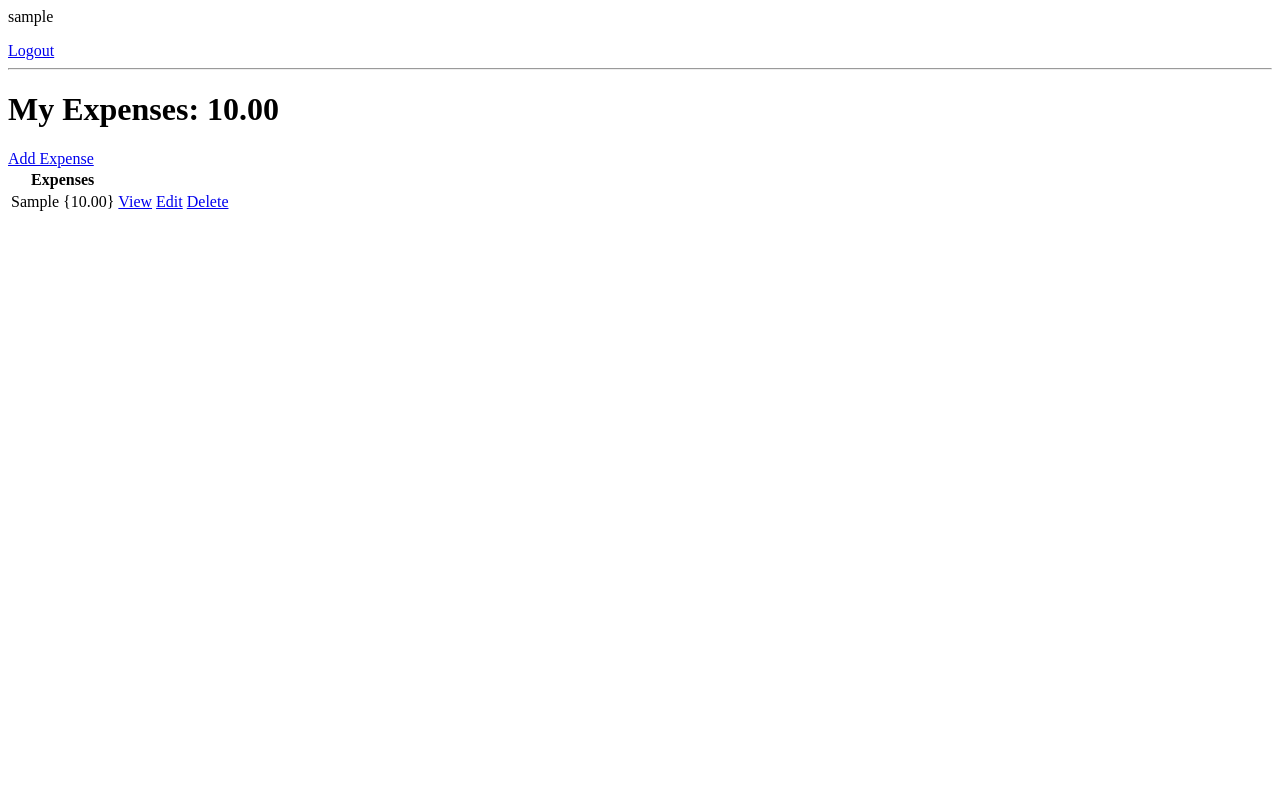
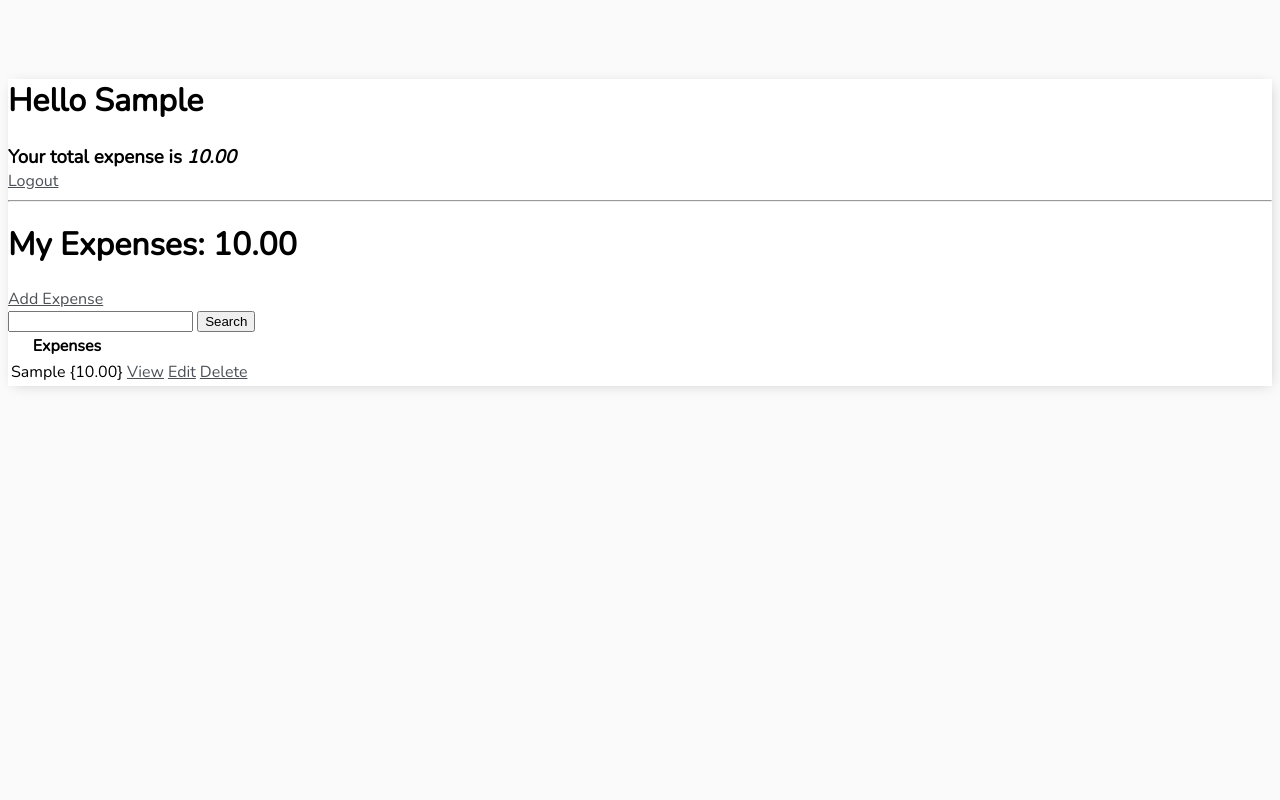
Before and after one commit to Kevin-Defang-Yuan/Expense-Tracker, a Django app: page / in a window 1280 px wide. Run offline with Django 4.2, Linux system fonts and the light colour scheme; a user stored in the database is signed in; tables that the repository leaves empty hold one stand-in row (values such as "Sample post").

Commit message:
Basic functionality

```diff
--- a/ExpenseTracker/base/templates/base/dashboard.html
+++ b/ExpenseTracker/base/templates/base/dashboard.html
@@ -3,15 +3,35 @@
     But because I change dthe template_name attribute in the class, I can call this file a different name.
 -->
 
+{% extends 'base/main.html' %}
+
+{% block content %}
+
+<div class="header-bar">
+    <div>
+        <!-- CSS flexbox -->
+        <!-- The pipe title makes sure that the first letter is capitalized-->
+        <h1>Hello {{request.user|title}}</h1>
+        <h3 style="margin:0">Your total expense is <i>{{total_expense}}</i></h3>
+    </div>
     {% if request.user.is_authenticated %}
-    <p>{{request.user}}</p> <!-- By default Django uses sessions to register users -->
+    <!-- <p>{{request.user}}</p> -> By default Django uses sessions to register users -->
     <a href="{% url 'logout' %}">Logout</a>
     {% else %}
     <a href="{% url 'login' %}">Login</a>
     {% endif %}
+</div>
+
+
 <hr> <!-- Indicates a header -->
 <h1>My Expenses: {{total_expense}}</h1>
 <a href="{% url 'expense-create' %}">Add Expense</a>
+
+<form method="GET">
+<input type="text" name='search-area', value={{search_input}}>
+<input type="submit" value="Search">
+
+</form>
 
 <table>
 <tr>
@@ -35,3 +55,6 @@
 {% endfor %}
 
 </table>
+
+
+{% endblock content %}
--- a/ExpenseTracker/base/templates/base/expense.html
+++ b/ExpenseTracker/base/templates/base/expense.html
@@ -1,4 +1,10 @@
+{% extends 'base/main.html' %}
+{% block content %}
+
+
 <h1>Expense: {{expense}}</h1>
 <p>Description: {{expense.description}}</p>
 <p>Date: {{expense.date}}</p>
 <p>Cost: {{expense.cost}}</p>
+
+{% endblock content %}
--- a/ExpenseTracker/base/templates/base/expense_confirm_delete.html
+++ b/ExpenseTracker/base/templates/base/expense_confirm_delete.html
@@ -1,3 +1,7 @@
+{% extends 'base/main.html' %}
+{% block content %}
+
+
 <a href="{% url 'dashboard' %}">Back to Dashboard</a>
 <!--
     By default we don't need to specify action here because it will redirect to dashboard because of view.
@@ -7,3 +11,5 @@
     <p>Are you sure you want to delete this task? "{{expense}}"</p>
     <input type="submit" value="Delete">
 </form>
+
+{% endblock content %}
--- a/ExpenseTracker/base/templates/base/expense_form.html
+++ b/ExpenseTracker/base/templates/base/expense_form.html
@@ -1,3 +1,7 @@
+{% extends 'base/main.html' %}
+{% block content %}
+
+
 <h3>Expense Form</h3>
 
 <a href="{% url 'dashboard' %}">Go Back</a>
@@ -8,3 +12,5 @@
     {{form.as_p}}
     <input type="submit" value="Submit">
 </form>
+
+{% endblock content %}
--- a/ExpenseTracker/base/templates/base/login.html
+++ b/ExpenseTracker/base/templates/base/login.html
@@ -1,3 +1,6 @@
+{% extends 'base/main.html' %}
+{% block content %}
+
 <h1>Login</h1>
 
 <form method="POST">
@@ -7,3 +10,5 @@
 </form>
 
 <a href="{% url 'register' %}">Don't have an account?</a>
+
+{% endblock content %}
--- /dev/null
+++ b/ExpenseTracker/base/templates/base/main.html
@@ -0,0 +1,58 @@
+<!DOCTYPE html>
+
+<html>
+    <head>
+        <meta charset="utf-8">
+        <meta http-equiv="X-UA-Compatible" content='IE=edge'>
+        <title>Expense Tracker</title>
+        <meta name="description", content="">
+        <meta name="viewport" content="width=device-width, initial-scale=1">
+
+        <!-- Font from Google Font Nunino -->
+        <link rel="preconnect" href="https://fonts.googleapis.com">
+        <link rel="preconnect" href="https://fonts.gstatic.com" crossorigin>
+        <link href="https://fonts.googleapis.com/css2?family=Nunito:wght@200&display=swap" rel="stylesheet">
+
+        <style>
+            body{
+                background-color: #FAFAFA;
+                font-family: 'Nunito', sans-serif;
+                padding-top: 50px;
+            }
+
+            h1,
+            h2,
+            h3,
+            h4,
+            h5,
+            h6, {
+                font-family: 'Raleway', sans-serif;
+            }
+
+            a,
+            p {
+                color: #4b5156;
+            }
+
+            .container{
+                max_width: 550px;
+                margin: auto;
+                background-color: #fff;
+                /*
+                    Some stuff for shadows
+                */
+                -webkit-box-shadow: 2px 2px 13px -4px rgba(0, 0, 0, 0.21);
+                box-shadow: 2px 2px 13px -4px rgba(0, 0, 0, 0.21);
+
+            }
+        </style>
+    </head>
+    <body>
+        <div class="container">
+            {% block content %}
+
+            {% endblock content %}
+        </div>
+    </body>
+
+</html>
--- a/ExpenseTracker/base/templates/base/register.html
+++ b/ExpenseTracker/base/templates/base/register.html
@@ -1,3 +1,7 @@
+{% extends 'base/main.html' %}
+{% block content %}
+
+
 <h1>Register</h1>
 
 <form method="POST">
@@ -7,3 +11,5 @@
 </form>
 
 <a href="{% url 'login' %}">Already have an account?</a>
+
+{% endblock content %}
--- a/ExpenseTracker/base/views.py
+++ b/ExpenseTracker/base/views.py
@@ -84,6 +84,14 @@ class Dashboard(LoginRequiredMixin, ListView):
             total_expense += item.cost
         context['total_expense'] = total_expense
 
+        # Logic for searching
+        search_input = self.request.GET.get('search-area') or ''
+        if search_input:
+            context['expenses'] = context['expenses'].filter(category__startswith=search_input)
+
+        # Pass the search_input back to context
+        context['search_input'] = search_input
+
         # Here is some other code that the video showed to filter based on completed or not, i think?
         # context['count'] = context['expenses'].filter(complete=False)
         return context
```
Lines whose indentation alone changed are shown as unchanged.
